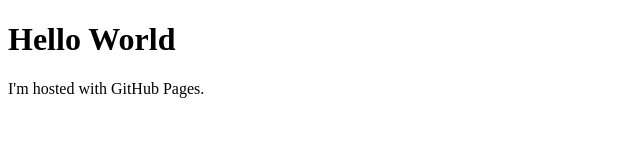
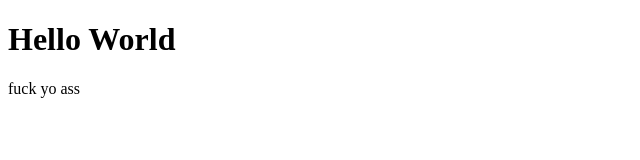
Before and after one commit to grillband/grillband.github.io, a plain HTML site: page index.html in a window 1280 px wide. Shown: the whole page, without its empty margins (0-640 px from the left). Drawn offline with Linux system fonts and the light colour scheme.

Commit message:
Update index.html

```diff
--- a/index.html
+++ b/index.html
@@ -2,6 +2,6 @@
 <html>
 <body>
 <h1>Hello World</h1>
-<p>I'm hosted with GitHub Pages.</p>
+<p>fuck yo ass</p>
 </body>
 </html>
```
